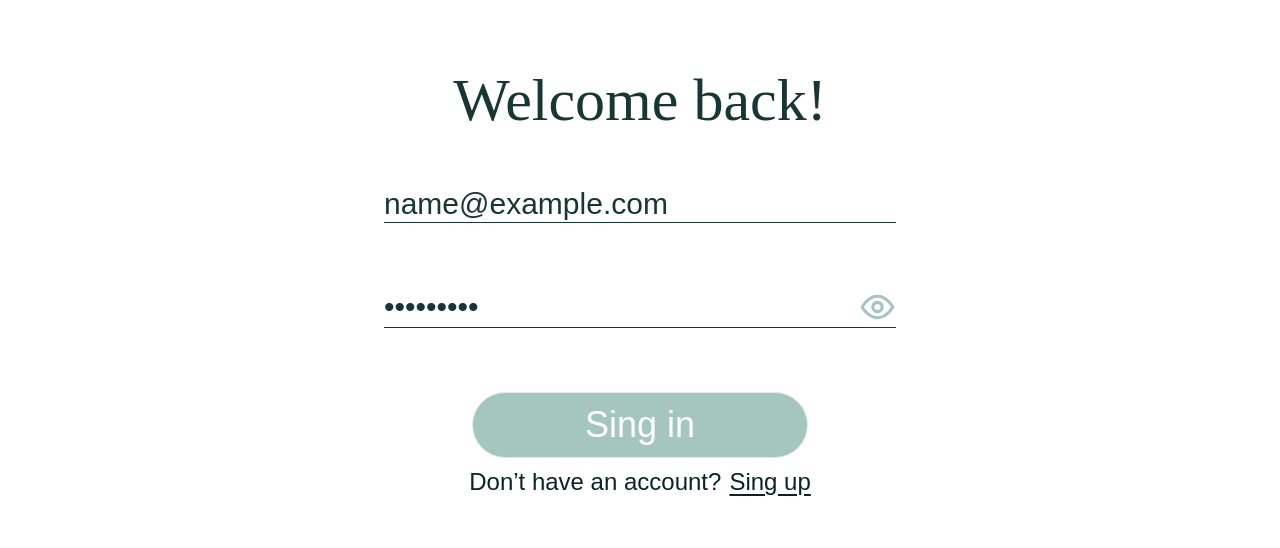
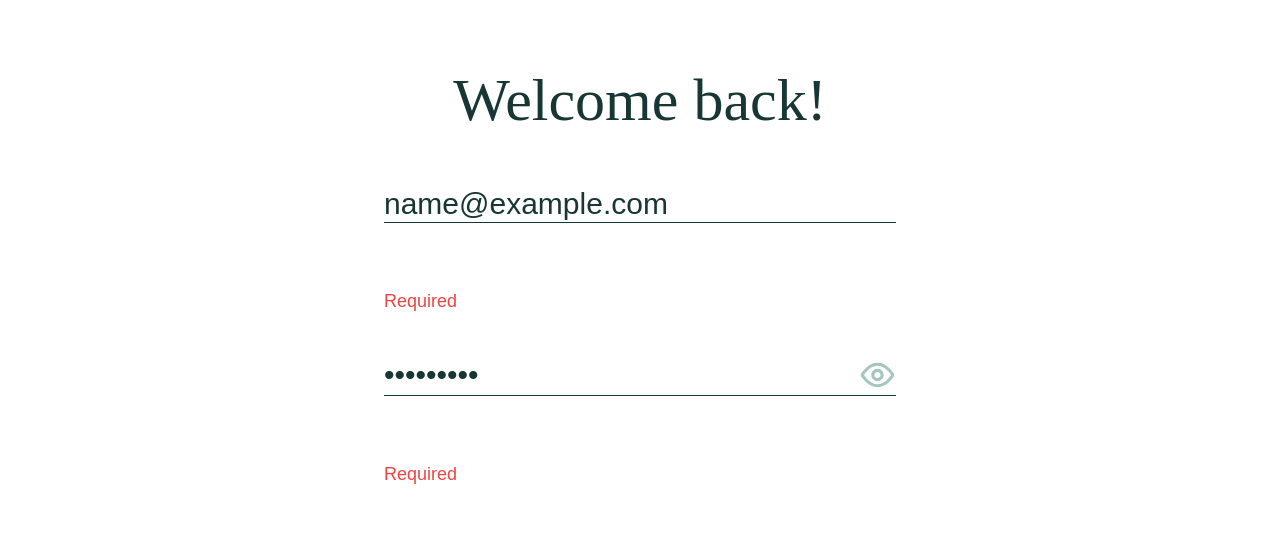
Before and after one commit to wisholli/BlindTalk, a React (Create React App) app in the folder blindtalk/: page /login in a window 1280 px wide. Both pictures are taken after typing "name@example.com", "Sample123" into the empty fields and a click on the button "Sing in". Shown: the part 142-690 px from the top of the page. Built offline with nearby package versions, Linux system fonts and the light colour scheme; no server answers; what @tailwindcss/custom-forms would draw is missing.

Commit message:
validation

```diff
--- a/blindtalk/src/components/login/LoginForm.tsx
+++ b/blindtalk/src/components/login/LoginForm.tsx
@@ -1,4 +1,4 @@
-import { Formik, Form, Field } from "formik";
+import { useFormik } from "formik";
 import { AuthData } from "../../types";
 import { NavLink } from "react-router-dom";
 import { useState } from "react";
@@ -9,37 +9,64 @@ type Props = {
   onLogin: ({ email, password }: AuthData) => void;
 };
 
-interface MyFormValues {
-  email: string;
-  password: string;
+const validate = (values: AuthData) => {
+  const errors = {
+    email: "",
+    password: "",
+  };
+
+  if (!values.email) {
+    errors.email = "Required";
+  } else if (!/^[A-Z0-9._%+-]+@[A-Z0-9.-]+\.[A-Z]{2,4}$/i.test(values.email)) {
+    errors.email = "Invalid email address";
   }
+  if (!values.password) {
+    errors.password = "Required";
+  }
+
+  return errors;
+};
 
 export const LoginForm = ({ onLogin }: Props) => {
   //show and hide password
   let [isPassword, setIsPassword] = useState<boolean>(false);
-  console.log(isPassword);
 
-  const initialValues: MyFormValues = { email: "", password: "" };
+  const formik = useFormik<AuthData>({
+    initialValues: {
+      email: "",
+      password: "",
+    },
+    validate,
+    onSubmit: (values) => {
+      onLogin(values);
+    },
+  });
+
   return (
     <div className=" mt-24 mx-4 md:mx-36 lg:mt-32 lg:mx-96">
-      <Formik
-        initialValues={initialValues}
-        onSubmit={({ email, password }) => {
-          onLogin({ email, password });
-        }}
-      >
-        <Form>
+      <form onSubmit={formik.handleSubmit}>
         <h1 className="font-pacifico font-normal text-5xl mb-10 text-black-200 text-center lg:mb-14 lg:text-6xl">
           Welcome back!
         </h1>
-          <Field
+        <input
           id="email"
           name="email"
           placeholder="Email"
-            className="w-full font-maven font-normal text-2xl text-black-200 border-b border-black-200 mb-8 placeholder:font-maven placeholder:font-normal placeholder:text-2xl placeholder:text-gray-100 focus:outline-none md:placeholder:text-3xl md:text-3xl lg:mb-16 "
+          className={`w-full font-maven font-normal text-2xl text-black-200 border-b border-black-200  placeholder:font-maven placeholder:font-normal placeholder:text-2xl placeholder:text-gray-100 focus:outline-none md:placeholder:text-3xl md:text-3xl mb-8 lg:mb-16 ${
+            formik.touched.password && formik.errors.password && "mb-0 lg:mb-0"
+          }`}
         />
-          <div className="flex justify-between items-center border-b border-black-200 mb-8 lg:mb-16">
-            <Field
+        {formik.touched.email && formik.errors.email ? (
+          <div className="font-maven font-normal text-lg text-red-500 mb-8 lg:mb-10">
+            {formik.errors.email}
+          </div>
+        ) : null}
+        <div
+          className={`flex justify-between items-center border-b border-black-200 mb-8 lg:mb-16 ${
+            formik.touched.password && formik.errors.password && "mb-0 lg:mb-0"
+          }`}
+        >
+          <input
             id="password"
             name="password"
             type={isPassword ? "text" : "password"}
@@ -54,6 +81,11 @@ export const LoginForm = ({ onLogin }: Props) => {
             />
           </button>
         </div>
+        {formik.touched.password && formik.errors.password ? (
+          <div className="font-maven font-normal text-lg text-red-500 mb-8 lg:mb-16">
+            {formik.errors.password}
+          </div>
+        ) : null}
 
         <div className="flex justify-center">
           <button
@@ -75,8 +107,7 @@ export const LoginForm = ({ onLogin }: Props) => {
             Sing up
           </NavLink>
         </div>
-        </Form>
-      </Formik>
+      </form>
     </div>
   );
 };
--- a/blindtalk/src/components/register/RegisterForm.tsx
+++ b/blindtalk/src/components/register/RegisterForm.tsx
@@ -10,6 +10,24 @@ type Props = {
   onRegister: (data: RegisterData) => void;
 };
 
+const validate = (values: RegisterData) => {
+  const errors = {
+    email: "",
+    password: "",
+  };
+
+  if (!values.email) {
+    errors.email = "Required";
+  } else if (!/^[A-Z0-9._%+-]+@[A-Z0-9.-]+\.[A-Z]{2,4}$/i.test(values.email)) {
+    errors.email = "Invalid email address";
+  }
+  if (!values.password) {
+    errors.password = "Required";
+  }
+
+  return errors;
+};
+
 export const RegisterForm = ({ onRegister }: Props) => {
   const formik = useFormik<RegisterData>({
     initialValues: {
@@ -19,6 +37,7 @@ export const RegisterForm = ({ onRegister }: Props) => {
       lastName: "",
       sex: Sex.none,
     },
+    validate,
     onSubmit: (values) => {
       onRegister(values);
     },
@@ -72,7 +91,7 @@ export const RegisterForm = ({ onRegister }: Props) => {
               className="w-full font-maven font-normal text-2xl text-black-200 border-b border-black-200  placeholder:font-maven placeholder:font-normal placeholder:text-2xl placeholder:text-gray-100  md:text-3xl md:placeholder:text-3xl focus:outline-none"
             />
           </div>
-          <div className="w-full mb-10 lg:w-[calc(100%/2-63px/2)]">
+          <div className=" w-full mb-10 lg:w-[calc(100%/2-63px/2)]">
             <input
               id="email"
               name="email"
@@ -81,8 +100,14 @@ export const RegisterForm = ({ onRegister }: Props) => {
               value={formik.values.email}
               className="w-full font-maven font-normal text-2xl text-black-200 border-b border-black-200  placeholder:font-maven placeholder:font-normal placeholder:text-2xl placeholder:text-gray-100  md:text-3xl md:placeholder:text-3xl focus:outline-none"
             />
+            {formik.touched.email && formik.errors.email ? (
+              <div className="font-maven font-normal text-lg text-red-500">
+                {formik.errors.email}
               </div>
-          <div className="flex justify-between items-center w-full mb-10 border-b border-black-200 lg:w-[calc(100%/2-63px/2)]">
+            ) : null}
+          </div>
+          <div className=" w-full mb-10 lg:w-[calc(100%/2-63px/2)]">
+            <div className="flex justify-between items-center  border-b border-black-200">
               <input
                 id="password"
                 name="password"
@@ -92,7 +117,7 @@ export const RegisterForm = ({ onRegister }: Props) => {
                 type={isPassword ? "text" : "password"}
                 className="w-full font-maven font-normal text-2xl text-black-200   placeholder:font-maven placeholder:font-normal placeholder:text-2xl placeholder:text-gray-100  md:text-3xl md:placeholder:text-3xl focus:outline-none"
               />
-            <button onClick={() => setIsPassword(!isPassword)}>
+              <button type="button" onClick={() => setIsPassword(!isPassword)}>
                 <img
                   src={isPassword ? eyeOffIcon : eyeIcon}
                   alt="eyeIcon"
@@ -100,8 +125,16 @@ export const RegisterForm = ({ onRegister }: Props) => {
                 />
               </button>
             </div>
+
+            {formik.touched.password && formik.errors.password ? (
+              <div className="font-maven font-normal text-lg text-red-500">
+                {formik.errors.password}
+              </div>
+            ) : null}
+          </div>
+
           <div className="flex justify-center w-full">
-            <div className="w-full lg:w-[calc(100%/2-300px/2)] mb-5  md:mb-10 flex flex-row justify-center items-center border-b border-black-200 ">
+            <div className="w-full lg:w-[calc(100%/2-300px/2)] mb-5  md:mb-10 flex flex-row justify-center items-center border-b border-black-200">
               <label
                 htmlFor="sex"
                 className="font-maven font-normal text-gray-100 text-2xl mr-5 md:text-3xl md:mr-10"
```
Lines whose indentation alone changed are shown as unchanged.
